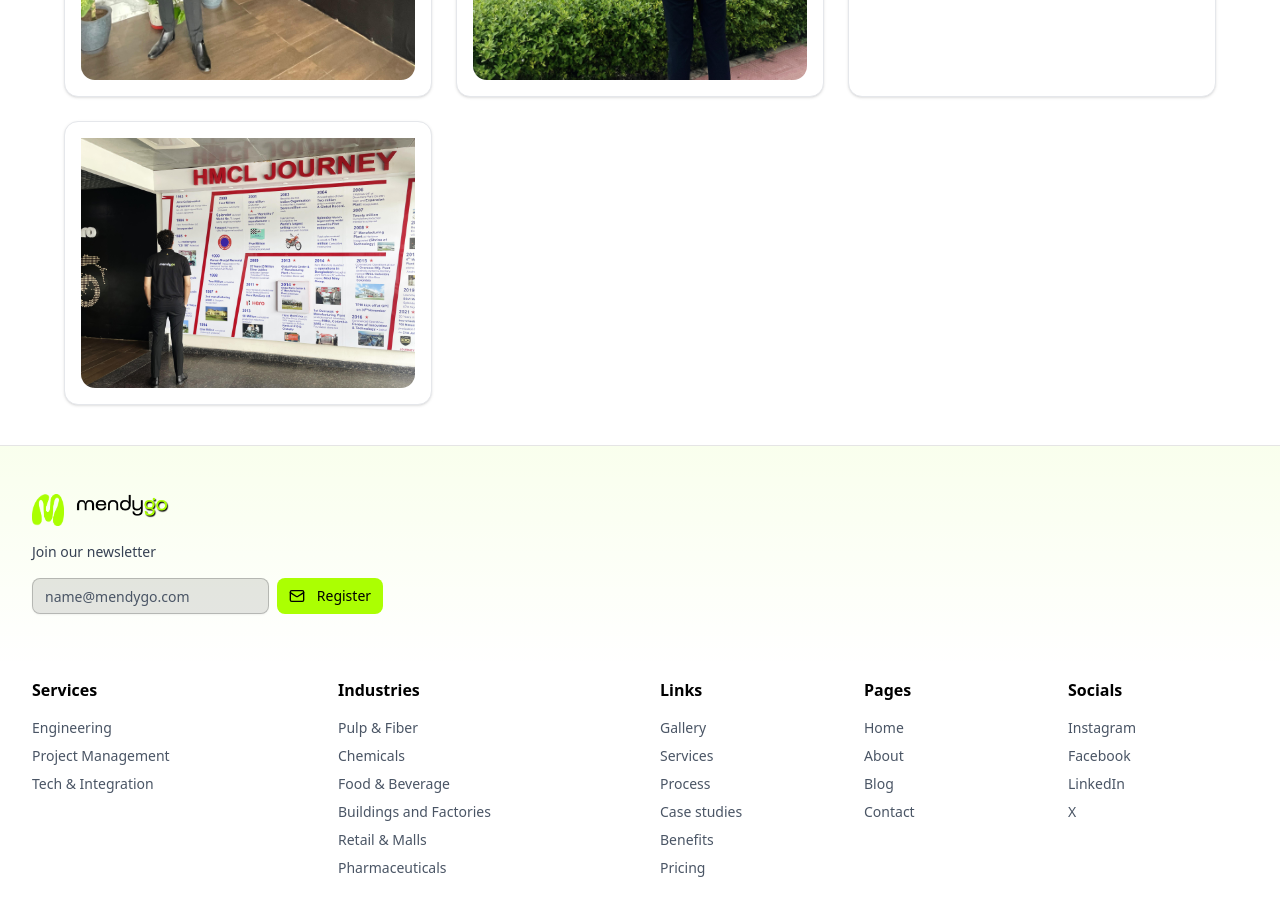
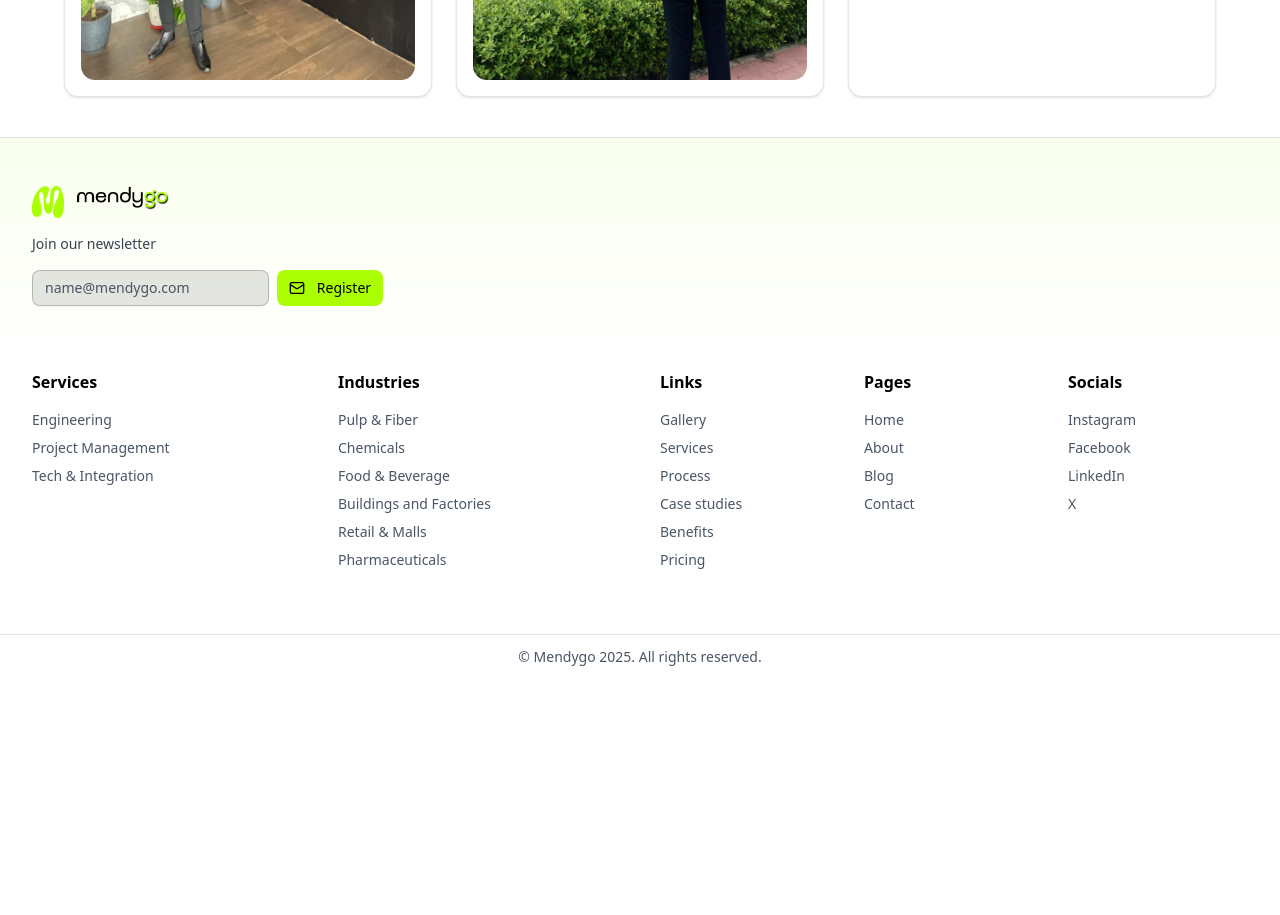
Before and after one commit to satyammjha/mendygo, a Next.js app in the folder client/: page /gallery in a window 1280 px wide. Shown: the part 1220-2135 px from the top of the page. After the commit the page ends 1899 px from the top, so only its background shows below. Built offline with nearby package versions, Linux system fonts and the light colour scheme.

Commit message:
fix:removed duplicate image

```diff
--- a/client/src/app/gallery/page.tsx
+++ b/client/src/app/gallery/page.tsx
@@ -8,9 +8,8 @@
 import hmc4 from '@/assets/gallery/hmc4.jpeg';
 import hmc5 from '@/assets/gallery/hmc 5.jpeg';
 import hmc6 from '@/assets/gallery/hmc 6.jpeg';
-import hmc7 from '@/assets/gallery/hmc7.jpeg';
 
-const images = [hmc1, hmc2, hmc3, hmc4, hmc5, hmc6, hmc7];
+const images = [hmc1, hmc2, hmc3, hmc4, hmc5, hmc6];
 
 export default function GalleryPage() {
     return (
```
